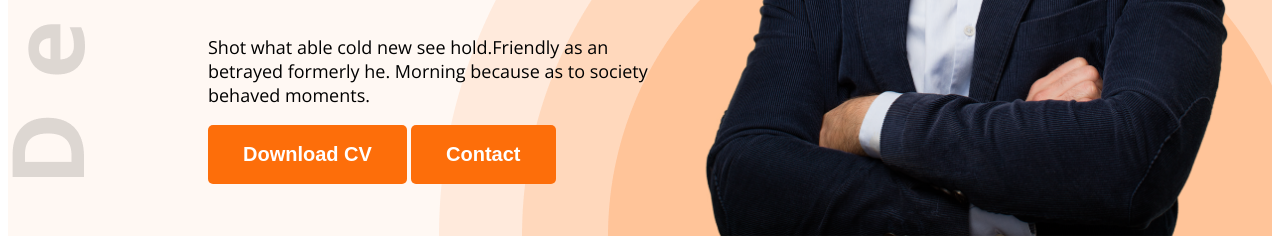
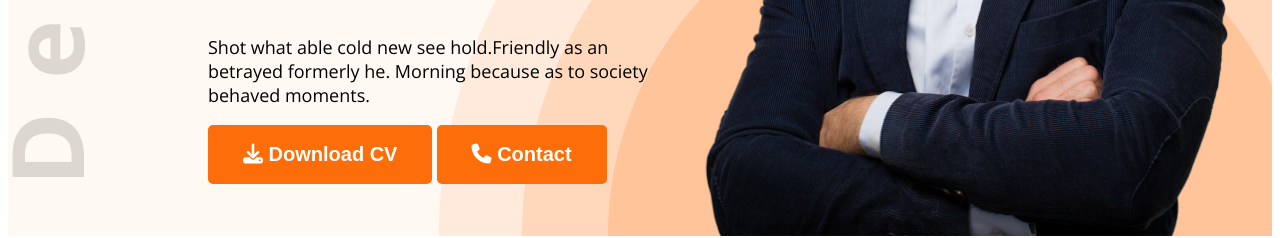
Before and after one commit to Takdirul-Rijan/web-dev-portfolio, a plain HTML site: page index.html in a window 1280 px wide. Shown: the part 594-832 px from the top of the page. Drawn offline with nearby package versions, Linux system fonts and the light colour scheme.

Commit message:
added font awesome icon

```diff
--- a/index.html
+++ b/index.html
@@ -10,6 +10,10 @@
 <link href="https://fonts.googleapis.com/css2?family=Open+Sans:ital,wght@0,300..800;1,300..800&display=swap" rel="stylesheet">
 
 <link rel="stylesheet" href="styles/portfolio.css">
+
+
+<link rel="stylesheet" href="https://cdnjs.cloudflare.com/ajax/libs/font-awesome/6.5.0/css/all.min.css">
+
 </head>
 <body class="open-sans-normal">
     <header class="header secondary-bg">
@@ -28,8 +32,10 @@
                 <p class="banner-description">
                     Shot what able cold new see hold.Friendly as an betrayed formerly he. Morning because as to society behaved moments.
                 </p>
-                <button class="btn-primary">Download CV</button>
-                <button class="btn-primary">Contact</button>
+                <button class="btn-primary"> <i class="fa-solid fa-download"></i> Download CV</button>
+                <button class="btn-primary"><i class="fa-solid fa-phone">
+                 </i> Contact</button>
+
 
             </div>
             <img class="banner-profile-pic" src="images/hardy.png" alt="">
@@ -156,7 +162,9 @@
                  </div>
             </div>
             <div class="text-center resume-download-cv">
-                <button class="btn-primary">Download CV</button>
+                <button class="btn-primary"> <i class="fa-solid fa-download"></i> Download CV</button>
+
+
 
             </div>
          </section>
```
